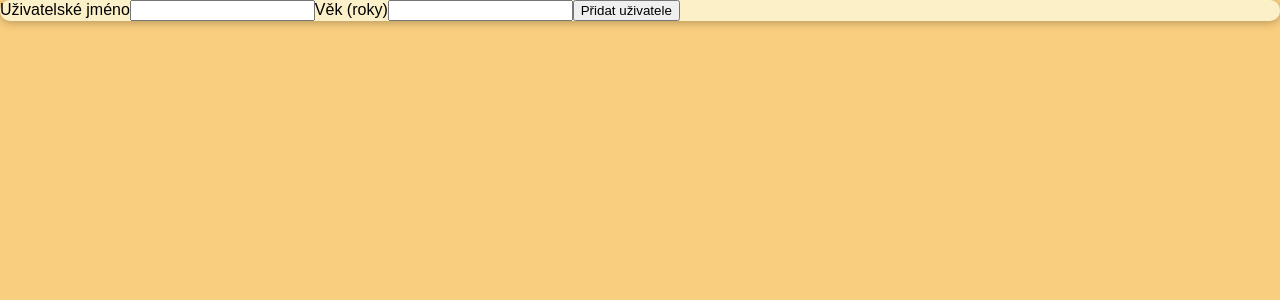
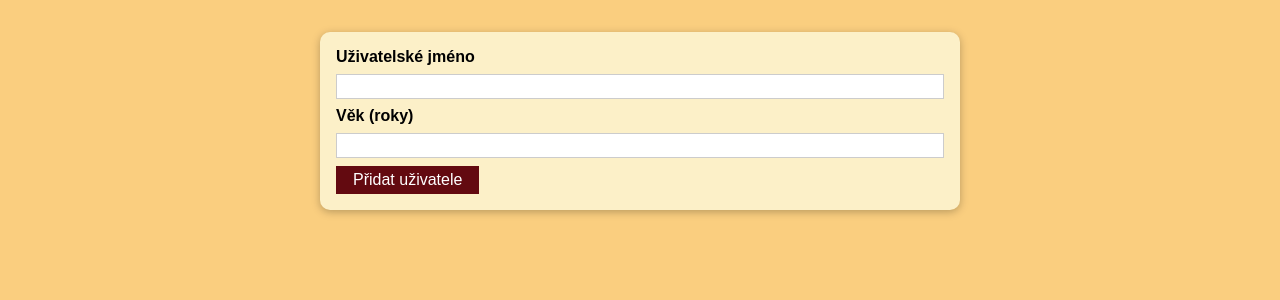
Before and after one commit to alzbetamyskova/practise-project-01, a React (Create React App) app: page / in a window 1280 px wide. Shown: the top 300 px of the page. Built offline with nearby package versions, Linux system fonts and the light colour scheme.

Commit message:
přidána componenta Button, nastylován AddUser

```diff
--- /dev/null
+++ b/src/components/UI/Button.js
@@ -0,0 +1,18 @@
+import React from 'react';
+
+import styles from './Button.module.css';
+
+const Button = (props) => {
+
+  return (
+    <button
+      className={styles.button}
+      type={props.type || 'button'}
+      onClick={props.onClick}
+    >
+      {props.children}
+    </button>
+  );
+};
+
+export default Button;
--- /dev/null
+++ b/src/components/UI/Button.module.css
@@ -0,0 +1,18 @@
+.button {
+  font: inherit;
+  border: 1px solid #630A10;
+  background: #630A10;
+  color: white;
+  padding: 0.25rem 1rem;
+  cursor: pointer;
+}
+
+.button:hover,
+.button:active {
+  background: #911F27;
+  border-color: #911F27;
+}
+
+.button:focus {
+  outline: none;
+}
--- a/src/components/UI/Card.js
+++ b/src/components/UI/Card.js
@@ -5,7 +5,7 @@ import styles from './Card.module.css';
 const Card = (props) => {
 
   return (
-    <div className={styles.card}>
+    <div className={`${styles.card} ${props.className}`}>
       {props.children}
     </div>
   );
--- a/src/components/Users/AddUser.js
+++ b/src/components/Users/AddUser.js
@@ -1,5 +1,8 @@
 import React from 'react';
 import Card from '../UI/Card';
+import Button from '../UI/Button';
+
+import styles from './AddUser.module.css';
 
 const AddUser = (props) => {
   const addUserHandler = (event) => {
@@ -7,7 +10,7 @@ const AddUser = (props) => {
   };
 
   return (
-  <Card>
+  <Card className={styles.input}>
     <form onSubmit={addUserHandler}>
 
       <label htmlFor='username'>Uživatelské jméno</label>
@@ -16,7 +19,7 @@ const AddUser = (props) => {
       <label htmlFor='age'>Věk (roky)</label>
       <input id='age' type='number' />
 
-      <button type='submit'>Přidat uživatele</button>
+      <Button type='submit'>Přidat uživatele</Button>
 
     </form>
   </Card>
--- /dev/null
+++ b/src/components/Users/AddUser.module.css
@@ -0,0 +1,26 @@
+.input {
+  margin: 2rem auto;
+  padding: 1rem;
+  width: 90%;
+  max-width: 40rem;
+}
+
+.input label {
+  display: block;
+  font-weight: bold;
+  margin-bottom: 0.5rem;
+}
+
+.input input {
+  font: inherit;
+  display: block;
+  width: 100%;
+  border: 1px solid #ccc;
+  padding: 0.15rem;
+  margin-bottom: 0.5rem;
+}
+
+.input input:focus {
+  outline: none;
+  border-color: #630A10;
+}
```
